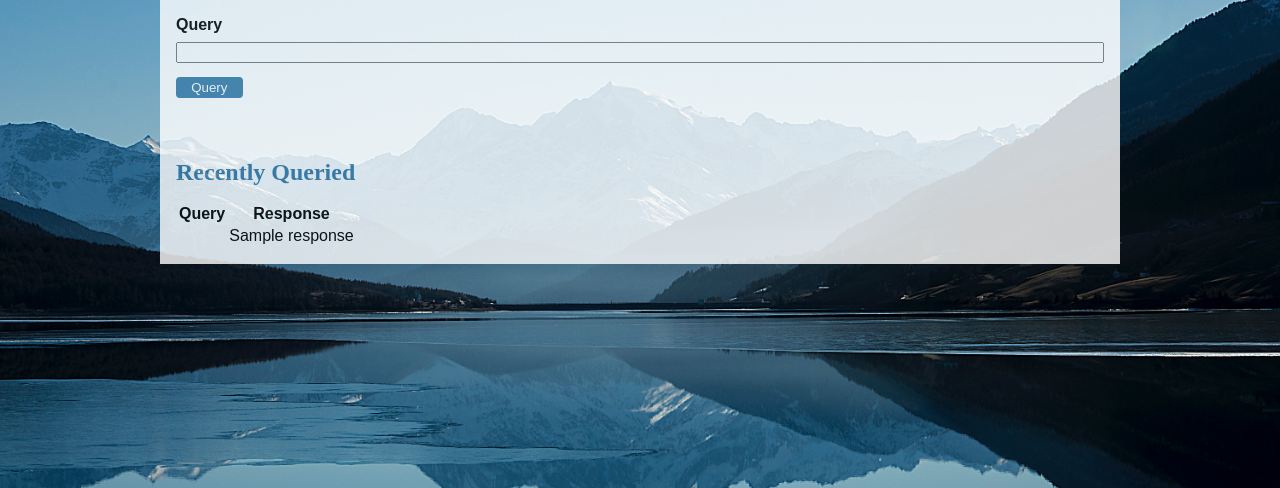
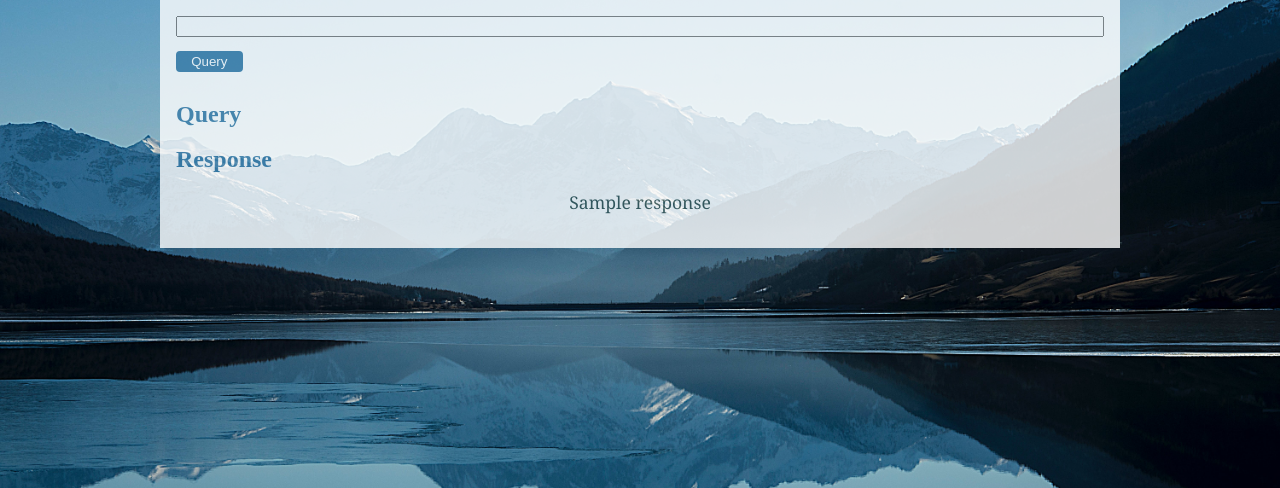
Before and after one commit to therealaxax/fyp, a Flask app: template flaskr/templates/langchainmodel/input.html in a window 1280 px wide. Shown: the part 104-592 px from the top of the page. Run offline with Flask 3, Linux system fonts and the light colour scheme; the template is opened without the code that fills it: most values are stand-ins (such as "Sample title", 1, 10 or a date in 2020).

Commit message:
css updates and query response display

```diff
--- a/flaskr/langchainmodel.py
+++ b/flaskr/langchainmodel.py
@@ -23,8 +23,9 @@ def input():
             print(custom_tool_list)
             agent_executor = sqlagentwithtools_module.createsqlagentwithtools(custom_tool_list)
             # flash(agent_executor.run(query))
-            response = agent_executor.invoke(query)
-            flash(response)
+            # response = agent_executor.invoke(query)
+            response = agent_executor.run(query)
+            # flash(response)
             data["response"] = response
         else:
             return redirect(url_for("langchainmodel.input"))
--- a/flaskr/static/style.css
+++ b/flaskr/static/style.css
@@ -6,6 +6,8 @@ html {
     background-size: cover; }
 body { max-width: 960px; margin: 0 auto; background: white; opacity: 80%;}
 h1 { font-family: serif; color: #377ba8; margin: 1rem 0; }
+h2 { font-family: serif; color: #377ba8; margin: 1rem 0; font-size: 100%;}
+p { text-align: center; font-size: 110%; font-family: "cambria"; color: darkslategray;}
 a { color: #377ba8; }
 hr { border: none; border-top: 1px solid lightgray; }
 nav { background: lightgray; display: flex; align-items: center }
@@ -31,4 +33,3 @@ input.danger { color: #cc2f2e; }
 input[type=submit] { align-self: start; border-radius: 4px; border: 2px solid #377ba8; color: white; background-color: #377ba8; transition-duration: 0.4s; min-width: 5em; }
 input[type=submit]:hover { align-self: start; border-radius: 4px; border: 2px solid lightskyblue; color: white; background-color: lightskyblue; transition-duration: 0.4s; min-width: 5em; }
 .navbar:hover { background-color: lightskyblue; transition-duration: 0.4s;}
-.separatingelement { height: 1em; margin: 1em; background-color: transparent;}
--- a/flaskr/templates/langchainmodel/fewshotsview.html
+++ b/flaskr/templates/langchainmodel/fewshotsview.html
@@ -6,11 +6,11 @@
 
 {% block content %}
   <form method="post">
-    <label for="fewshotexamplequestion">Few Shot Example Question</label>
+    <h2>Few Shot Example Question</h2>
     <input name="fewshotexamplequestion" id="fewshotexamplequestion">
-    <label for="fewshotexamplequery">Few Shot Example Query</label>
+    <h2>Few Shot Example Query</h2>
     <input name="fewshotexamplequery" id="fewshotexamplequery">
-    <label for="propernoun">Proper Noun</label>
+    <h2>Proper Noun</h2>
     <input name="propernoun" id="propernoun">
     <input type="submit" value="Insert">
   </form>
--- a/flaskr/templates/langchainmodel/input.html
+++ b/flaskr/templates/langchainmodel/input.html
@@ -6,39 +6,58 @@
 
 {% block content %}
   <form method="post">
-    <label for="query">Query</label>
     <input name="query" id="query" required>
     <input type="submit" value="Query">
   </form>
-  <div class="separatingelement"></div>
-  <h1>Recently Queried</h1>
+  <div>
+    <h1 id="queryHeader"></h1>
+    <p id="userQuery"></p>
+    <h1 id="responseHeader"></h1>
+    <p id="generatedResponse"></p>
+  </div>
 
   <script>
     window.onload = function() {
       var query = "{{data.query}}";
       var response = "{{data.response}}"
       if(query != "empty" && response != "empty") {
-          addQueryAndResponseToTable(query, response);
+          // addQueryAndResponseToTable(query, response);
+          displayQueryAndResponse(query, response);
       }
       // addQueryAndResponseToTable(query, response);
     };
 
-    function addQueryAndResponseToTable(query, response) {
-        var table = document.getElementById('responseTable');
-        var newRow = table.insertRow(-1);
-        var queryCell = newRow.insertCell(0);
-        var responseCell = newRow.insertCell(1);
-        var queryText = document.createTextNode(query)
-        var responseText = document.createTextNode(response)
-        queryCell.appendChild(queryText);
-        responseCell.appendChild(responseText);
+    // function addQueryAndResponseToTable(query, response) {
+    //     var table = document.getElementById('responseTable');
+    //     var newRow = table.insertRow(-1);
+    //     var queryCell = newRow.insertCell(0);
+    //     var responseCell = newRow.insertCell(1);
+    //     var queryText = document.createTextNode(query)
+    //     var responseText = document.createTextNode(response)
+    //     queryCell.appendChild(queryText);
+    //     responseCell.appendChild(responseText);
+    // }
+
+    function displayQueryAndResponse(query, response){
+      var queryHeader = document.getElementById("queryHeader");
+      var responseHeader = document.getElementById("responseHeader");
+      var queryCell = document.getElementById("userQuery");
+      var responseCell = document.getElementById("generatedResponse");
+      // var queryText = document.createTextNode(query)
+      // var responseText = document.createTextNode(response)
+      // queryCell.appendChild(queryText);
+      // responseCell.appendChild(responseText);
+      queryHeader.textContent = "Query";
+      responseHeader.textContent = "Response";
+      queryCell.textContent = query;
+      responseCell.textContent = response;
     }
   </script>
 
-  <table id="responseTable">
+  <!-- <table id="responseTable">
     <tr>
       <th>Query</th>
       <th>Response</th>
   </tr>
-  </table>
+  </table> -->
 {% endblock %}
--- a/sqlagentwithtools_module.py
+++ b/sqlagentwithtools_module.py
@@ -155,7 +155,7 @@ def createsqlagentwithtools(custom_tool_list):
     llm=llm,
     toolkit=toolkit,
     verbose=True,
-    agent_executor_kwargs={"return_intermediate_steps": True},
+    # agent_executor_kwargs={"return_intermediate_steps": True},
     prefix=prefix_template,
     agent_type=AgentType.OPENAI_FUNCTIONS,
     extra_tools=custom_tool_list,
```
